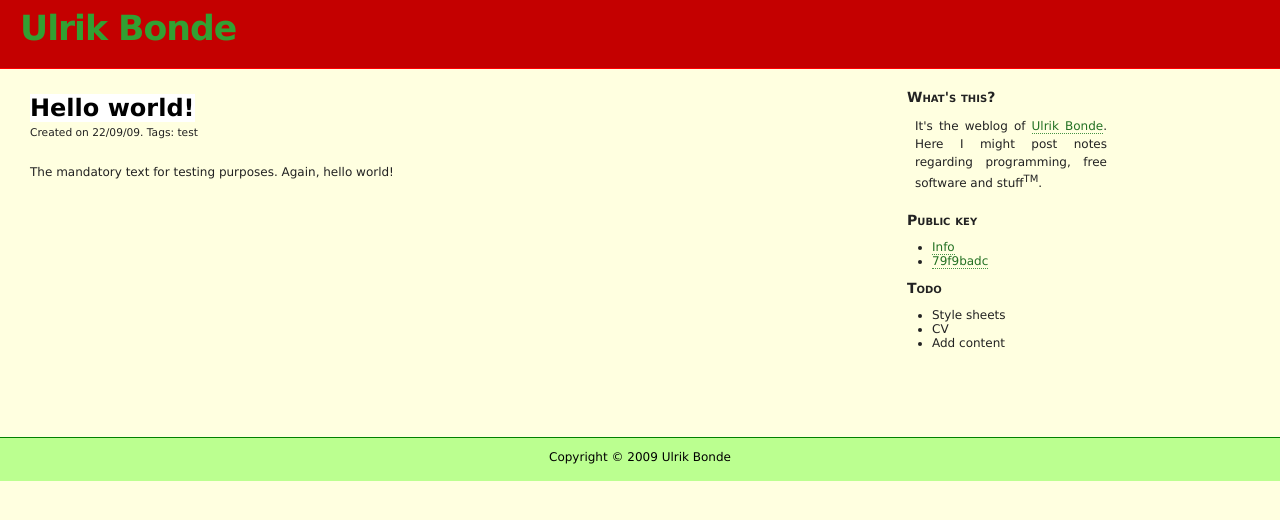
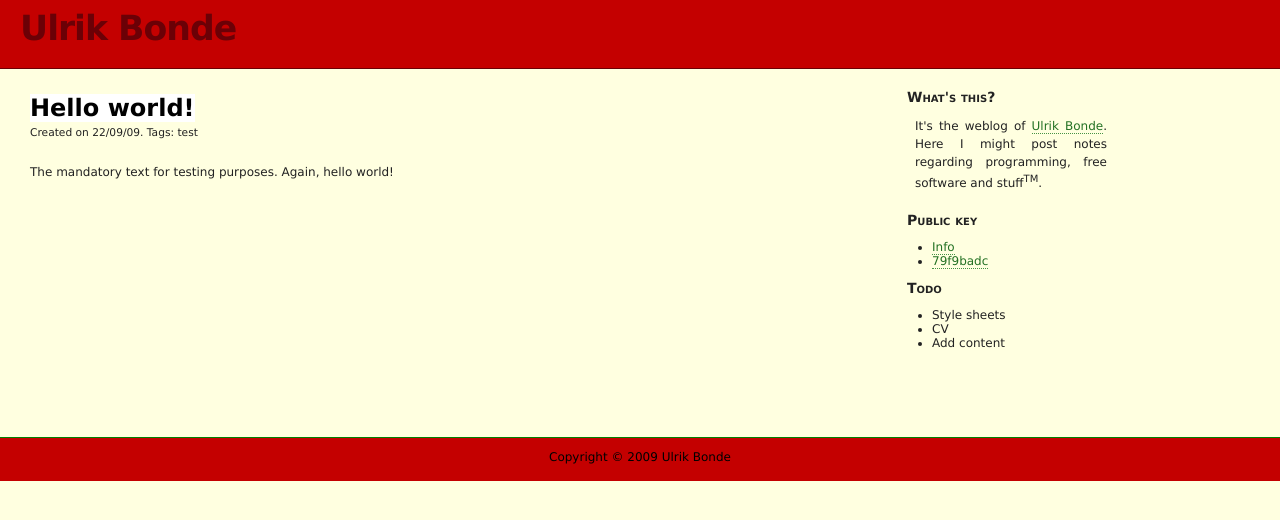
Before and after one commit to bonde/bonde.github.com, a Jekyll site: the page built from index.html, in a window 1280 px wide. Shown: the top 520 px of the page. Built offline with Jekyll 4.4.1, drawn with Linux system fonts in a browser that asks for light colours; Markdown is read by kramdown in place of the engine named in the settings.

Commit message:
Tweaked the stylesheet

```diff
--- a/styles/default.css
+++ b/styles/default.css
@@ -60,7 +60,7 @@ div#footer {
   color: black;
   text-align: center;
   border-top: 1px solid green;
-  background-color: #bbff90;
+  background-color: #c40000;
   padding-bottom: 5px;
   clear: both;
   float: left;
@@ -113,7 +113,7 @@ div#header h1 {
   letter-spacing: -1px;
   height: 60px;
   background-color: #c40000;
-  border-bottom: 1px solid red;
+  border-bottom: 1px solid #6B0006;
   padding-left: 20px;
   padding-top: 8px;
   margin: 0px;
@@ -121,13 +121,13 @@ div#header h1 {
 }
 
 div#header a {
-  color: #32a032;
+  color: #6B0006;
   text-decoration: none;
   border: 0;
 }
 
 div#header a:hover {
-  background-color: #bbff90;
+  background-color: red;
 }
 
 a, a:visited, a:link, a:active {
```
